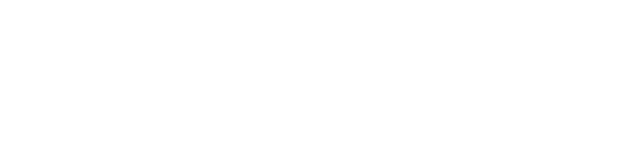
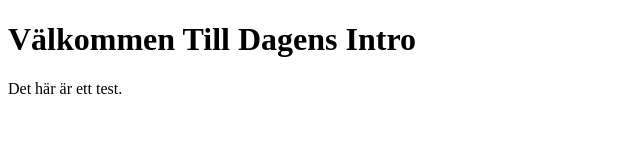
Before and after one commit to yashar21/2024-10-22-intro, a plain HTML site: page index.html in a window 1280 px wide. Shown: the whole page, without its empty margins (0-640 px from the left). Drawn offline with Linux system fonts and the light colour scheme.

Commit message:
change to html file

```diff
--- a/index.html
+++ b/index.html
@@ -6,6 +6,7 @@
     <title>Document</title>
 </head>
 <body>
-
+    <h1>Välkommen Till Dagens Intro </h1>
+    <p>Det här är ett test.</p>
 </body>
 </html>
```
